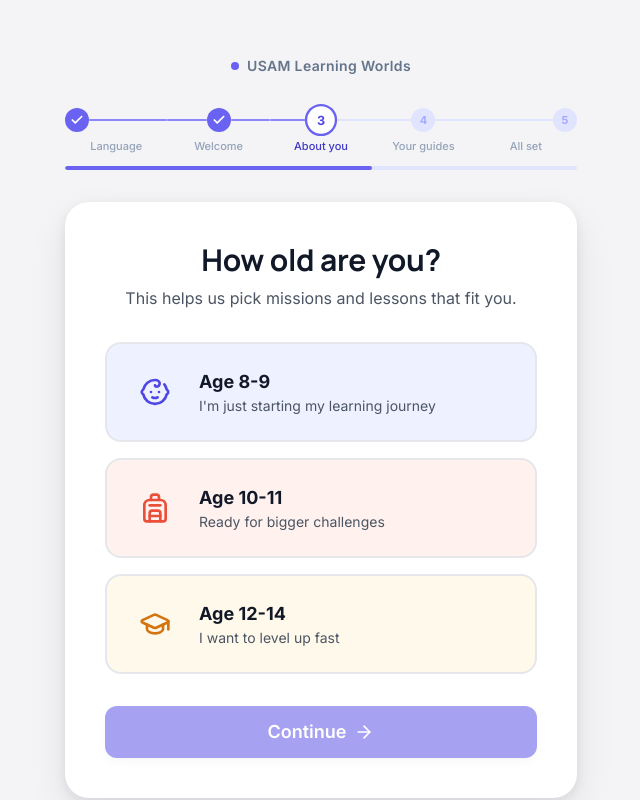
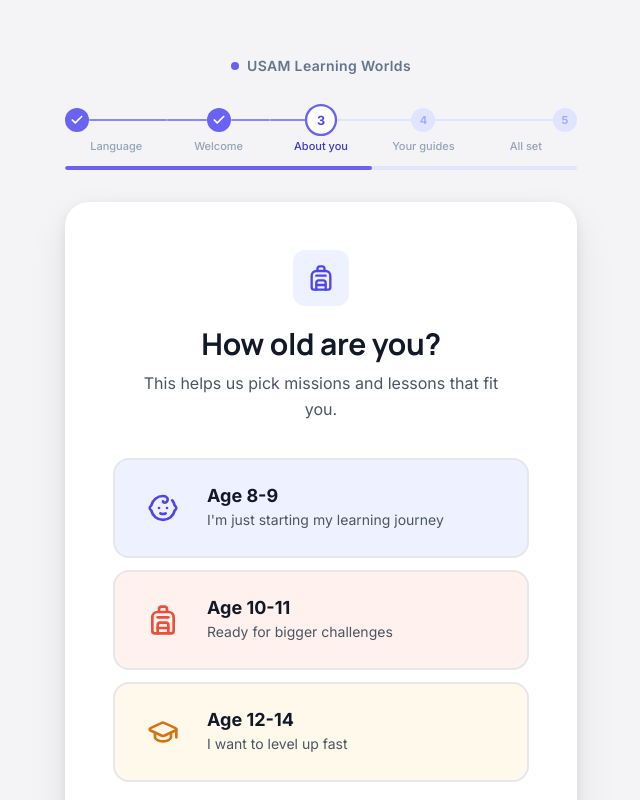
Before and after one commit to mohamedsaber3108/USAM-Learning-Worlds, a React (Vite) app in the folder frontend/: page /onboarding/age in a window 1280 px wide. Shown: the top 800 px of the page, without its empty margins (319-959 px from the left). Built offline with nearby package versions, Linux system fonts and the light colour scheme; sample sign-in values are in the browser's storage.

Commit message:
onboarding: redesign AgeSelectPage spacing, icon anchor, selected-state affordance

```diff
--- a/frontend/src/features/onboarding/pages/AgeSelectPage.tsx
+++ b/frontend/src/features/onboarding/pages/AgeSelectPage.tsx
@@ -2,7 +2,7 @@ import { useState } from 'react'
 import { useNavigate } from 'react-router-dom'
 import { motion } from 'framer-motion'
 import { useTranslation } from 'react-i18next'
-import { Baby, Backpack, GraduationCap, ArrowRight } from 'lucide-react'
+import { Baby, Backpack, GraduationCap, ArrowRight, Check } from 'lucide-react'
 import apiClient from '@/lib/api/client'
 import { OnboardingLayout } from '../components/OnboardingLayout'
 
@@ -68,12 +68,25 @@ export function AgeSelectPage() {
 
   return (
     <OnboardingLayout step={3} totalSteps={5} stepKey="age">
-      <div className="max-w-xl w-full bg-white rounded-3xl shadow-soft-lg p-8 sm:p-10">
-        <div className="text-center mb-8">
-          <h1 className="text-2xl sm:text-3xl font-bold text-gray-900 mb-2">
+      <div className="max-w-xl w-full bg-white rounded-3xl shadow-soft-lg px-8 py-10 sm:px-12 sm:py-12">
+        {/* A quiet icon-chip anchor above the headline — matches the visual
+            grammar WelcomePage established (character/glyph before text)
+            instead of jumping straight to a bare heading. */}
+        <div className="text-center mb-9">
+          <motion.div
+            initial={{ scale: 0.7, opacity: 0 }}
+            animate={{ scale: 1, opacity: 1 }}
+            transition={{ type: 'spring', stiffness: 200 }}
+            className="icon-chip w-14 h-14 mx-auto mb-5 bg-primary-50 text-primary-600"
+          >
+            <Backpack className="w-7 h-7" />
+          </motion.div>
+          <h1 className="text-2xl sm:text-3xl font-bold text-gray-900 mb-2 leading-tight [text-wrap:balance]">
             {t('onboarding.age.title')}
           </h1>
-          <p className="text-gray-600">{t('onboarding.age.subtitle')}</p>
+          <p className="text-gray-600 leading-relaxed max-w-sm mx-auto">
+            {t('onboarding.age.subtitle')}
+          </p>
         </div>
 
         {error && (
@@ -82,7 +95,7 @@ export function AgeSelectPage() {
           </div>
         )}
 
-        <div className="space-y-4 mb-8">
+        <div className="space-y-3 mb-9">
           {AGE_BANDS.map((band, i) => {
             const Icon = band.icon
             const isSelected = selected === band.value
@@ -96,27 +109,39 @@ export function AgeSelectPage() {
                 whileHover={{ y: -2 }}
                 whileTap={{ scale: 0.99 }}
                 onClick={() => setSelected(band.value)}
-                className={`w-full flex items-center gap-4 p-5 rounded-2xl border-2 text-left transition-colors ${
+                aria-pressed={isSelected}
+                className={`w-full flex items-center gap-4 p-5 rounded-2xl border-2 text-left transition-all duration-150 ${
                   isSelected
-                    ? 'border-primary-500 ring-2 ring-primary-200 bg-primary-50'
-                    : `border-gray-200 hover:border-gray-300 ${band.tint.split(' ').filter(c => c.startsWith('bg-')).join(' ')}`
+                    ? 'border-primary-500 ring-2 ring-primary-200 bg-primary-50 shadow-soft-md'
+                    : `border-gray-200 hover:border-gray-300 hover:shadow-soft ${band.tint.split(' ').filter(c => c.startsWith('bg-')).join(' ')}`
                 }`}
               >
                 <div
-                  className={`w-14 h-14 rounded-xl flex items-center justify-center flex-shrink-0 ${
+                  className={`w-14 h-14 rounded-xl flex items-center justify-center flex-shrink-0 transition-colors duration-150 ${
                     isSelected ? 'bg-primary-500 text-white' : band.tint
                   }`}
                 >
                   <Icon className="w-8 h-8" />
                 </div>
-                <div className="flex-1">
-                  <p className="text-lg font-bold text-gray-900">
+                <div className="flex-1 min-w-0">
+                  <p className="text-lg font-bold text-gray-900 leading-snug">
                     {t(`onboarding.age.bands.${band.key}.label`)}
                   </p>
-                  <p className="text-sm text-gray-600">
+                  <p className="text-sm text-gray-600 leading-relaxed">
                     {t(`onboarding.age.bands.${band.key}.blurb`)}
                   </p>
                 </div>
+                {/* Real selected-state affordance — a check chip, not just a
+                    border color change, so the choice reads unambiguously
+                    even for the youngest 8-9 band. */}
+                <motion.div
+                  initial={false}
+                  animate={{ scale: isSelected ? 1 : 0, opacity: isSelected ? 1 : 0 }}
+                  transition={{ type: 'spring', stiffness: 300, damping: 20 }}
+                  className="w-7 h-7 rounded-full bg-primary-500 text-white flex items-center justify-center flex-shrink-0"
+                >
+                  <Check className="w-4 h-4" strokeWidth={3} />
+                </motion.div>
               </motion.button>
             )
           })}
@@ -125,7 +150,7 @@ export function AgeSelectPage() {
         <button
           onClick={handleContinue}
           disabled={!selected || saving}
-          className="btn btn-primary w-full py-3 text-lg disabled:opacity-50 disabled:cursor-not-allowed flex items-center justify-center gap-2"
+          className="btn btn-primary w-full py-3.5 text-lg disabled:opacity-50 disabled:cursor-not-allowed flex items-center justify-center gap-2"
         >
           {saving ? t('onboarding.age.saving') : t('onboarding.age.continue')}
           {!saving && <ArrowRight className="w-5 h-5 rtl:scale-x-[-1]" />}
```
